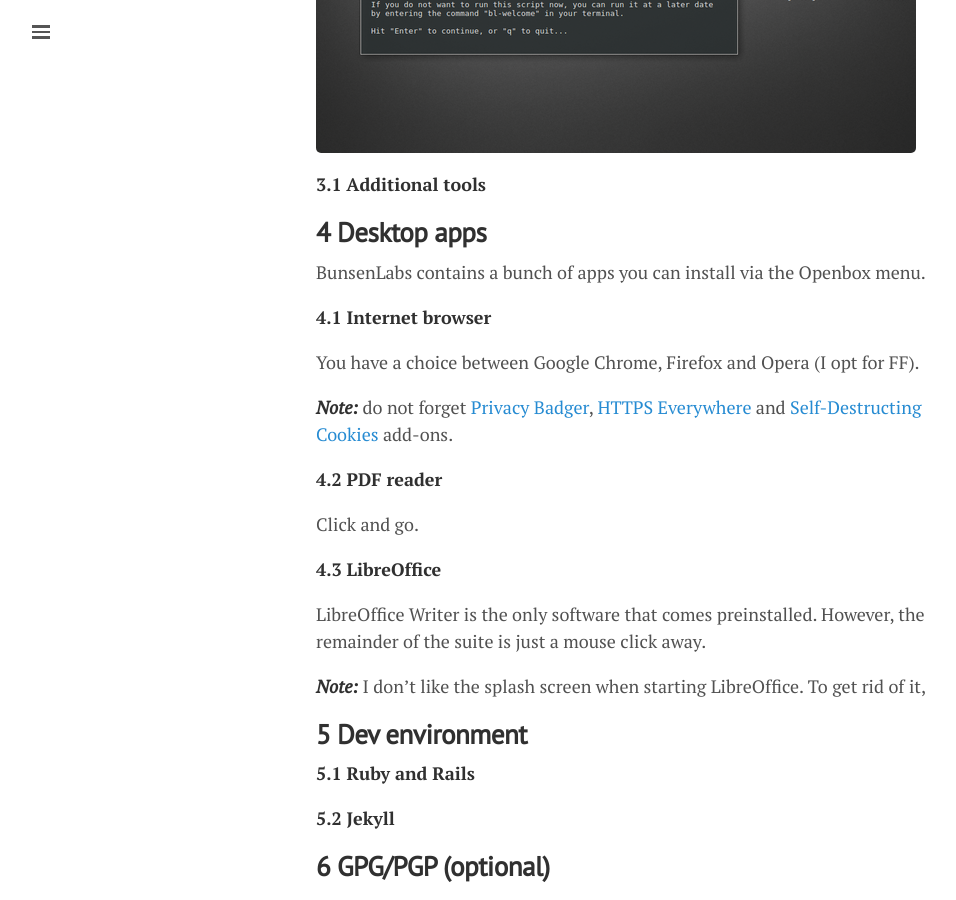
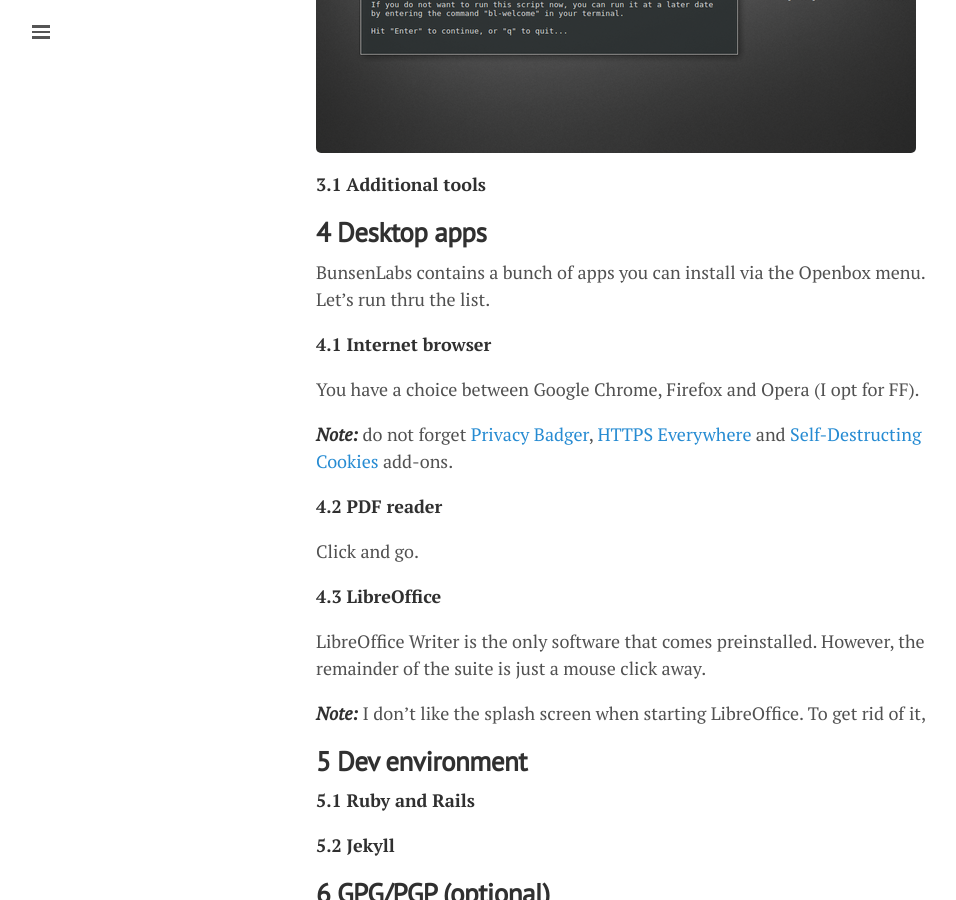
Before and after one commit to lgeurts/lgeurts.github.io, a Jekyll site: the page built from _posts/2017-07-11-bunsenlabs-linux-setup-notes-for dell-inspiron-6000.md, in a window 1280 px wide and 900 px high, scrolled down 1925 px. Shown: the whole window, without its empty margins (0-956 px from the left). Built offline with Jekyll 4.4.1, drawn with Linux system fonts in a browser that asks for light colours; nearby versions of some CDN libraries; comment, search, counter and statistics services are not loaded.

Commit message:
Update 2017-07-11-bunsenlabs-linux-setup-notes-for dell-inspiron-6000.md

```diff
--- a/_posts/2017-07-11-bunsenlabs-linux-setup-notes-for dell-inspiron-6000.md
+++ b/_posts/2017-07-11-bunsenlabs-linux-setup-notes-for dell-inspiron-6000.md
@@ -46,7 +46,7 @@
 **4 Desktop apps**
 ------------------
 
-BunsenLabs contains a bunch of apps you can install via the Openbox menu.
+BunsenLabs contains a bunch of apps you can install via the Openbox menu. Let's run thru the list.
 
 **4.1 Internet browser**
 
```
